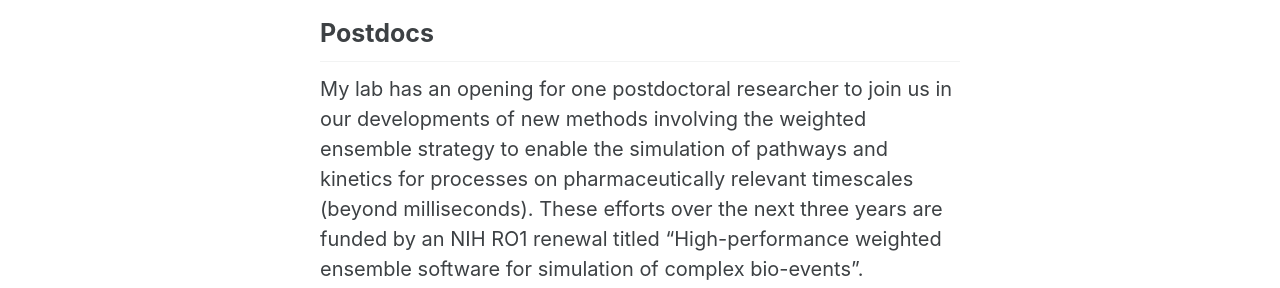
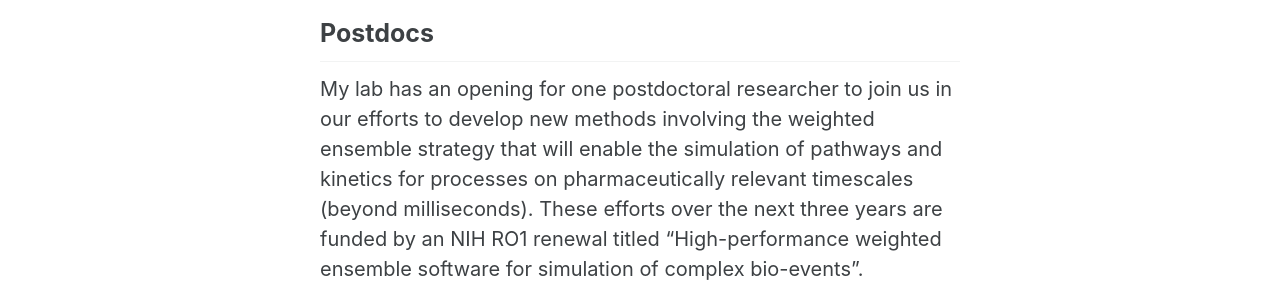
Before and after one commit to darianyang/mm-github-pages-test, a Jekyll site: the page built from _pages/join_us.md, in a window 1280 px wide. Shown: the part 468-756 px from the top of the page. Built offline with Jekyll 4.4.1, drawn with Linux system fonts in a browser that asks for light colours; cached includes are drawn as plain includes; some of the changed text lies outside the part shown.

Commit message:
Update join_us.md

```diff
--- a/_pages/join_us.md
+++ b/_pages/join_us.md
@@ -9,7 +9,7 @@
 
 {% include figure image_path="/assets/images/pittsburgh.jpg" alt="Pittsburgh Panorama" %}
 ## Postdocs
-My lab has an opening for one postdoctoral researcher to join us in our developments of new methods involving the weighted ensemble strategy to enable the simulation of pathways and kinetics for processes on pharmaceutically relevant timescales (beyond milliseconds). These efforts over the next three years are funded by an NIH RO1 renewal titled “High-performance weighted ensemble software for simulation of complex bio-events”. Applications will involve joint efforts with experimental collaborators to characterize complex biological processes such as large-scale protein conformational transitions, allosteric protein binding, and folding-based protein switching. Work may also interface with my lab’s collaborations with OpenEye Scientific to integrate the WESTPA software for weighted ensemble simulations with the Orion Cloud Computing Platform.
+My lab has an opening for one postdoctoral researcher to join us in our efforts to develop new methods involving the weighted ensemble strategy that will enable the simulation of pathways and kinetics for processes on pharmaceutically relevant timescales (beyond milliseconds). These efforts over the next three years are funded by an NIH RO1 renewal titled “High-performance weighted ensemble software for simulation of complex bio-events”. Applications will involve joint efforts with experimental collaborators to characterize complex biological processes such as large-scale protein conformational transitions, allosteric protein binding, and folding-based protein switching. Work may also interface with my lab’s collaborations with OpenEye Scientific to integrate the WESTPA software for weighted ensemble simulations with the Orion Cloud Computing Platform.
 
 The ideal candidate will have a strong background in scientific software development, methods development, and molecular dynamics simulations. We encourage diversity of all types, and applications from women and minorities are particularly encouraged.
 
```
